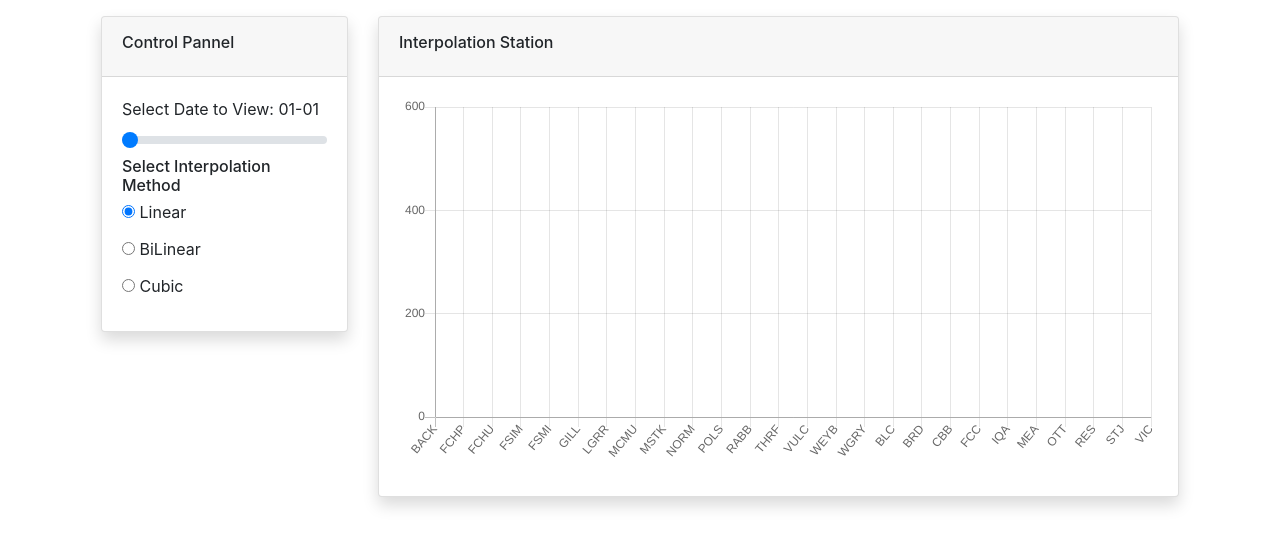
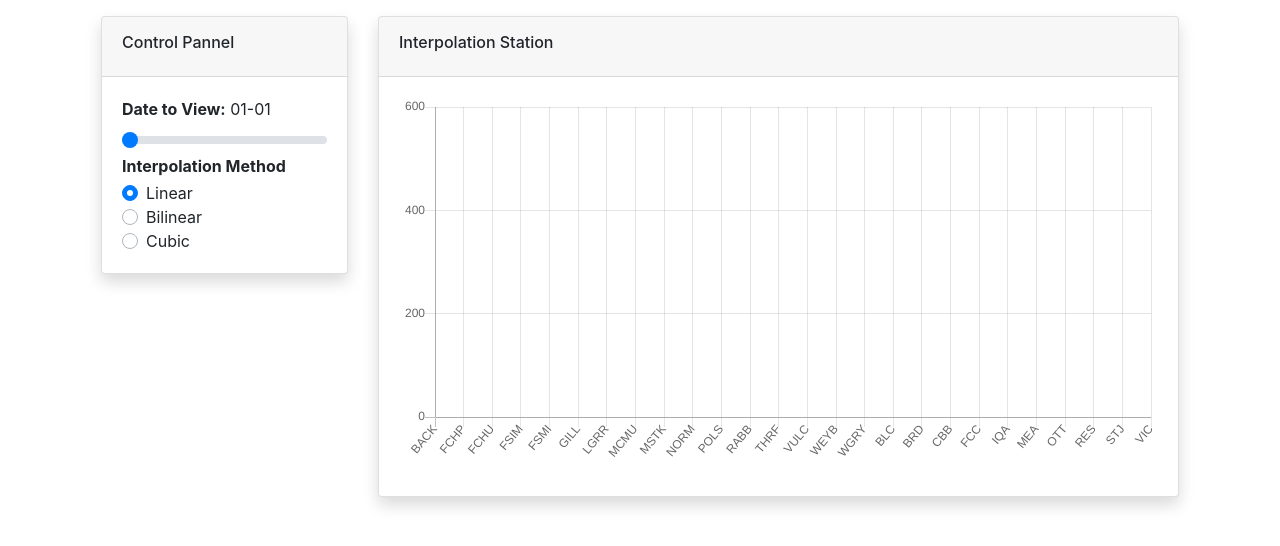
Before and after one commit to filipp-g/magneto, a Flask app: page /data in a window 1280 px wide. Shown: the top 546 px of the page. Run offline with Flask 2, Linux system fonts and the light colour scheme; parts of the project's set-up code (start-up, migrations or seed data) failed here and were passed over; some libraries are stand-ins or nearby versions.

Commit message:
Fancy radio buttons

```diff
--- a/templates/data.html
+++ b/templates/data.html
@@ -18,21 +18,25 @@
                         <h6>Control Pannel</h6>
                     </div>
                     <div class="card-body control-panel">
-                        <label for="customRange1">Select Date to View: <span id="current-date">01-01</span></label>
+                        <label for="customRange1"><b>Date to View:</b> <span id="current-date">01-01</span></label>
                         <input type="range" id="date-slider" class="custom-range menu-item" id="customRange1" min="0" max="743" value="0">
 
                         <br>
-                        <h6 class="menu-item">Select Interpolation Method</h6>
+                        <h6 class="menu-item"><b>Interpolation Method</b></h6>
+                        <div class="custom-control custom-radio">
+                            <input type="radio" class="custom-control-input" id="radio-linear" name="interpol" checked>
+                            <label class="custom-control-label" for="radio-linear">Linear</label>
+                        </div>
 
-                        <div class="radio menu-item">
-                            <label><input type="radio" name="interpolation" value="Linear" checked="checked"> Linear</label>
+                        <div class="custom-control custom-radio">
+                            <input type="radio" class="custom-control-input" id="radio-bilinear" name="interpol">
+                            <label class="custom-control-label" for="radio-bilinear">Bilinear</label>
                         </div>
-                        <div class="radio menu-item">
-                            <label><input type="radio" name="interpolation" value="BiLinear"> BiLinear</label>
+                        <div class="custom-control custom-radio">
+                            <input type="radio" class="custom-control-input" id="radio-cubic" name="interpol">
+                            <label class="custom-control-label" for="radio-cubic">Cubic</label>
                         </div>
-                        <div class="radio menu-item">
-                            <label><input type="radio" name="interpolation" value="Cubic"> Cubic</label>
-                        </div>
+
                     </div>
                 </div>
             </div>
```
